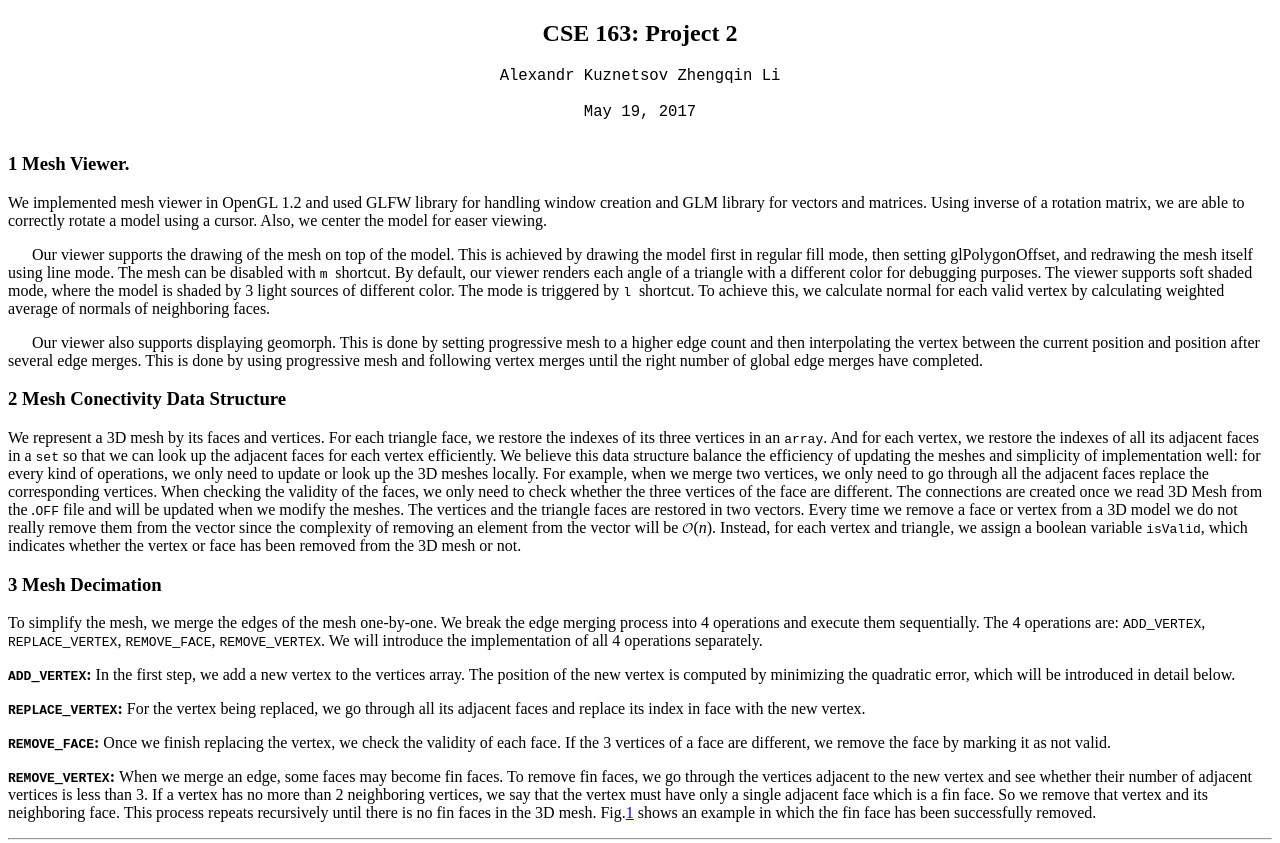
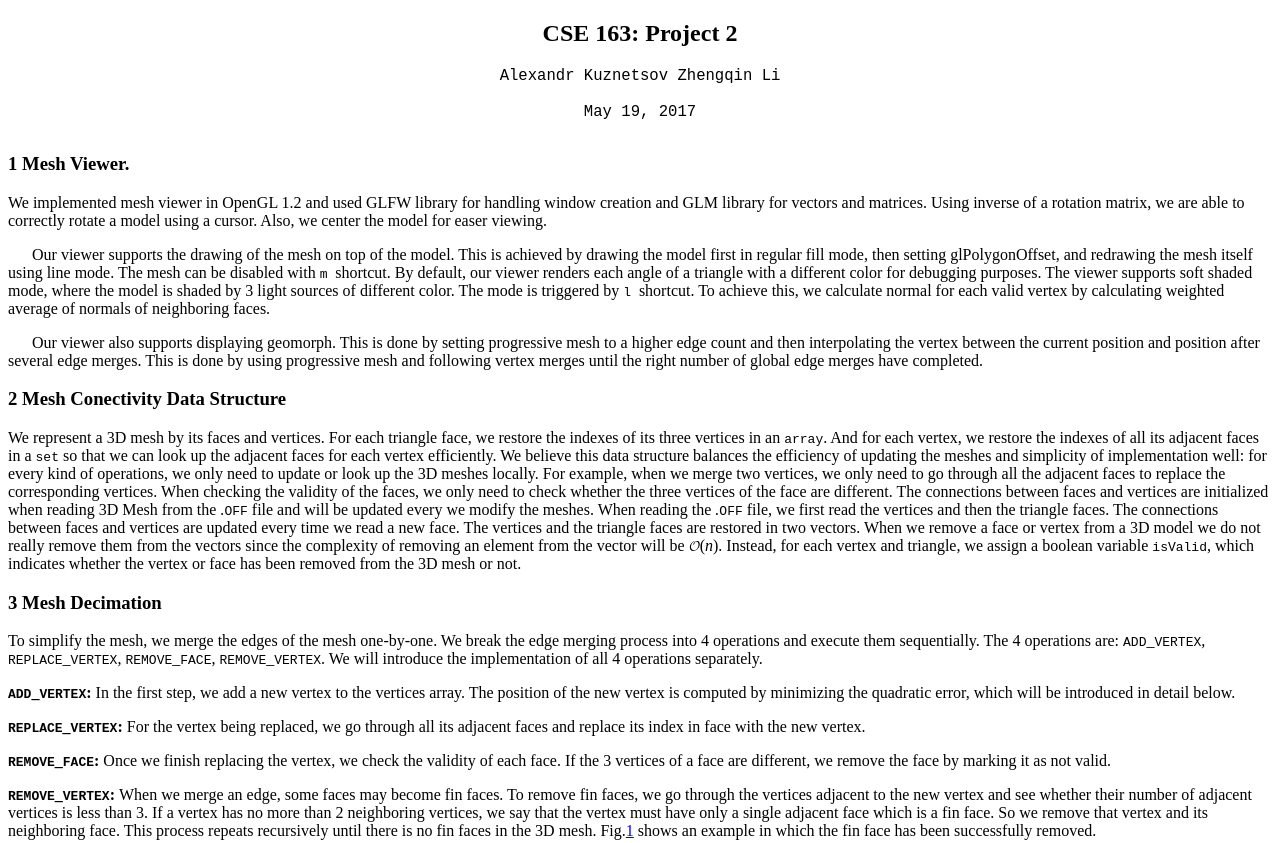
Before and after one commit to ak3636/cse162_report, a plain HTML site: page hw2/index.html in a window 1280 px wide. Shown: the top 843 px of the page. Drawn offline with Linux system fonts and the light colour scheme.

Commit message:
Minor change of the typo

```diff
--- a/hw2/index.html
+++ b/hw2/index.html
@@ -47,15 +47,18 @@ completed.
 class="cmtt-10">array</span>.
 And for each vertex, we restore the indexes of all its adjacent faces in a <span
 class="cmtt-10">set</span> so that we can look up the adjacent
-faces for each vertex efficiently. We believe this data structure balance the efficiency of updating the meshes and
+faces for each vertex efficiently. We believe this data structure balances the efficiency of updating the meshes and
 simplicity of implementation well: for every kind of operations, we only need to update or look up the 3D meshes
-locally. For example, when we merge two vertices, we only need to go through all the adjacent faces replace
+locally. For example, when we merge two vertices, we only need to go through all the adjacent faces to replace
 the corresponding vertices. When checking the validity of the faces, we only need to check whether the three
-vertices of the face are different. The connections are created once we read 3D Mesh from the <span
+vertices of the face are different. The connections between faces and vertices are initialized when reading 3D Mesh from the <span
 class="cmmi-10">.</span><span
 class="cmtt-10">OFF</span> file and
-will be updated when we modify the meshes. The vertices and the triangle faces are restored in two vectors.
-Every time we remove a face or vertex from a 3D model we do not really remove them from the vector since the
+will be updated every we modify the meshes. When reading the <span
+class="cmmi-10">.</span><span
+class="cmtt-10">OFF</span> file, we first read the vertices and then the triangle faces.
+The connections between faces and vertices are updated every time we read a new face. The vertices and the triangle faces are restored in two vectors.
+When we remove a face or vertex from a 3D model we do not really remove them from the vectors since the
 complexity of removing an element from the vector will be <span
 class="cmsy-10"><img
 src="cmsy10-4f.png" alt="O" class="10x-x-4f" /></span><span
```
